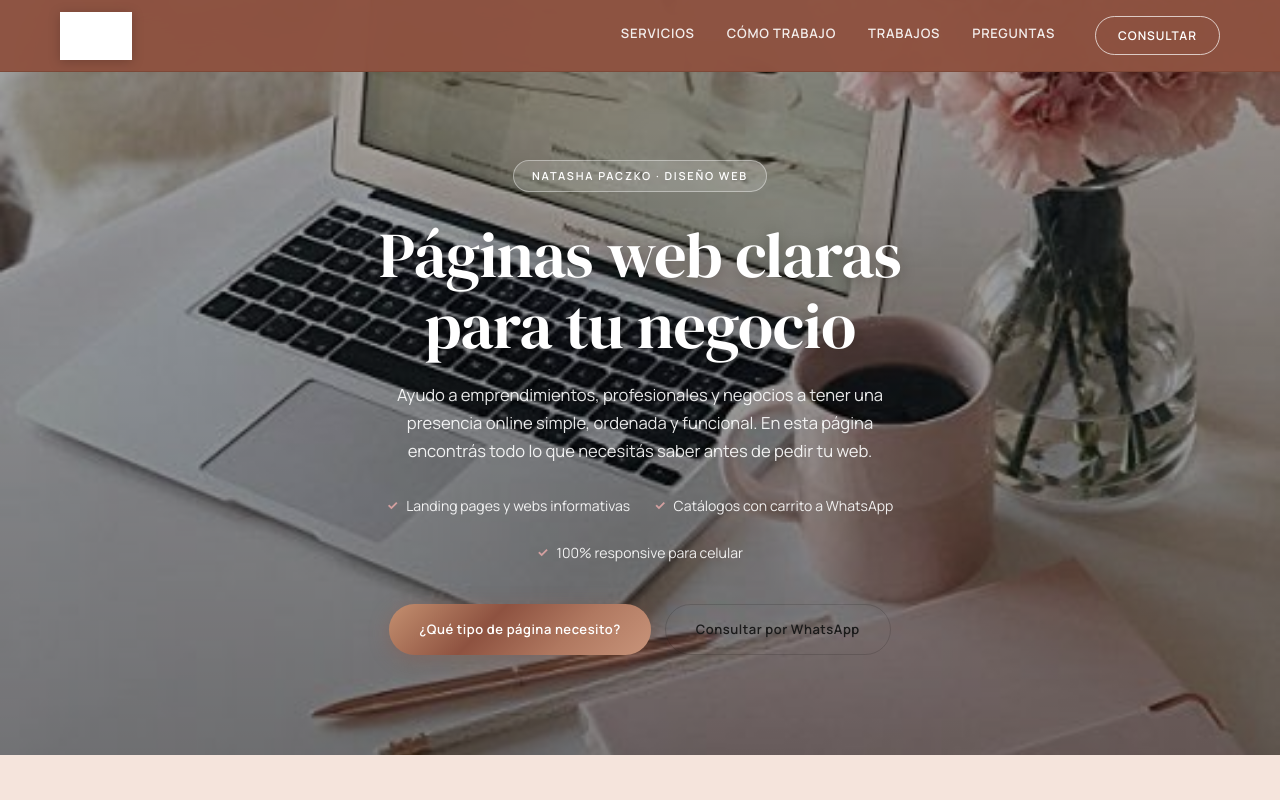
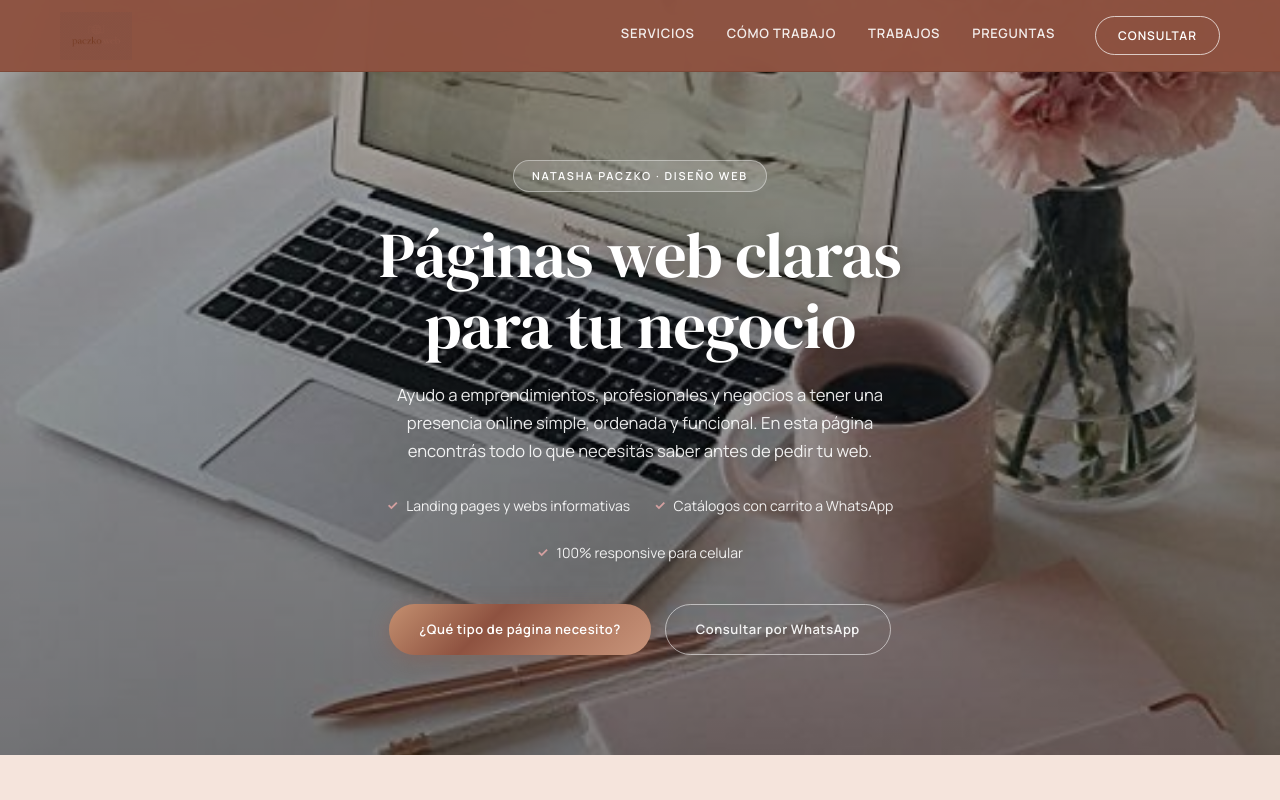
Before and after one commit to PACZKONATASHA/web-paczko, a React (Vite) app: page / in a window 1280 px wide. Shown: the top 800 px of the page. Built offline with nearby package versions, Linux system fonts and the light colour scheme.

Commit message:
correji en destock

```diff
--- a/src/App.css
+++ b/src/App.css
@@ -332,7 +332,7 @@ img { display: block; max-width: 100%; }
 .brandLogo {
   height: 48px;
   width: auto;
-  filter: brightness(0) invert(1) drop-shadow(0 2px 6px rgba(0,0,0,0.2));
+  mix-blend-mode: multiply;
   opacity: 1;
 }
 
@@ -561,9 +561,9 @@ img { display: block; max-width: 100%; }
   font-size: 13px;
   font-weight: 600;
   letter-spacing: 0.04em;
-  color: var(--text-primary);
+  color: rgba(255, 255, 255, 0.92);
   background: transparent;
-  border: 1.5px solid var(--border);
+  border: 1.5px solid rgba(255, 255, 255, 0.55);
   padding: 14px 30px;
   border-radius: 100px;
   text-decoration: none;
@@ -571,8 +571,9 @@ img { display: block; max-width: 100%; }
 }
 
 .btnHeroSecondary:hover {
-  border-color: var(--pink);
-  color: var(--pink);
+  border-color: #fff;
+  color: #fff;
+  background: rgba(255, 255, 255, 0.1);
 }
 
 /* ====== HERO CAROUSEL SECTION ====== */
@@ -1684,8 +1685,8 @@ img { display: block; max-width: 100%; }
 .footerLogo {
   height: 40px;
   width: auto;
-  filter: brightness(0) invert(1);
-  opacity: 0.85;
+  mix-blend-mode: multiply;
+  opacity: 0.9;
 }
 
 .footerCopy {
@@ -1993,7 +1994,7 @@ img { display: block; max-width: 100%; }
 }
 
 .comparacionTabla td strong {
-  color: #fff;
+  color: var(--text-primary);
   font-weight: 600;
 }
 
```
